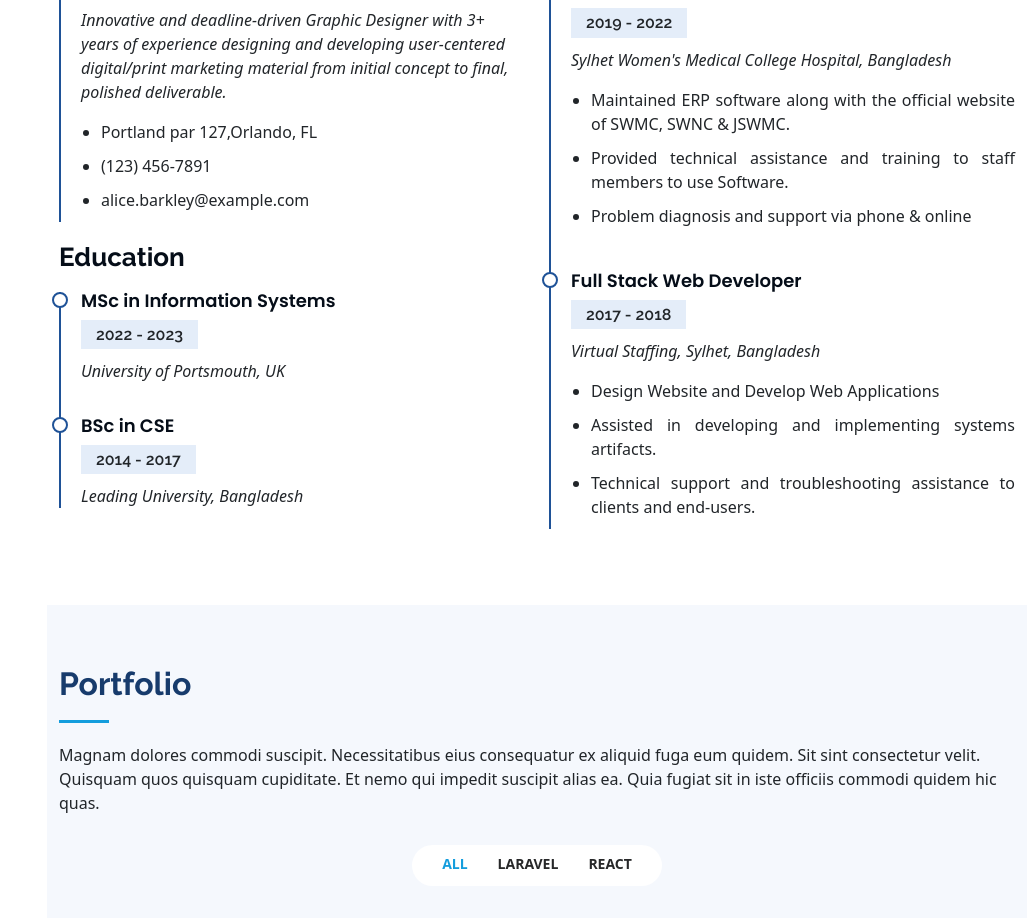
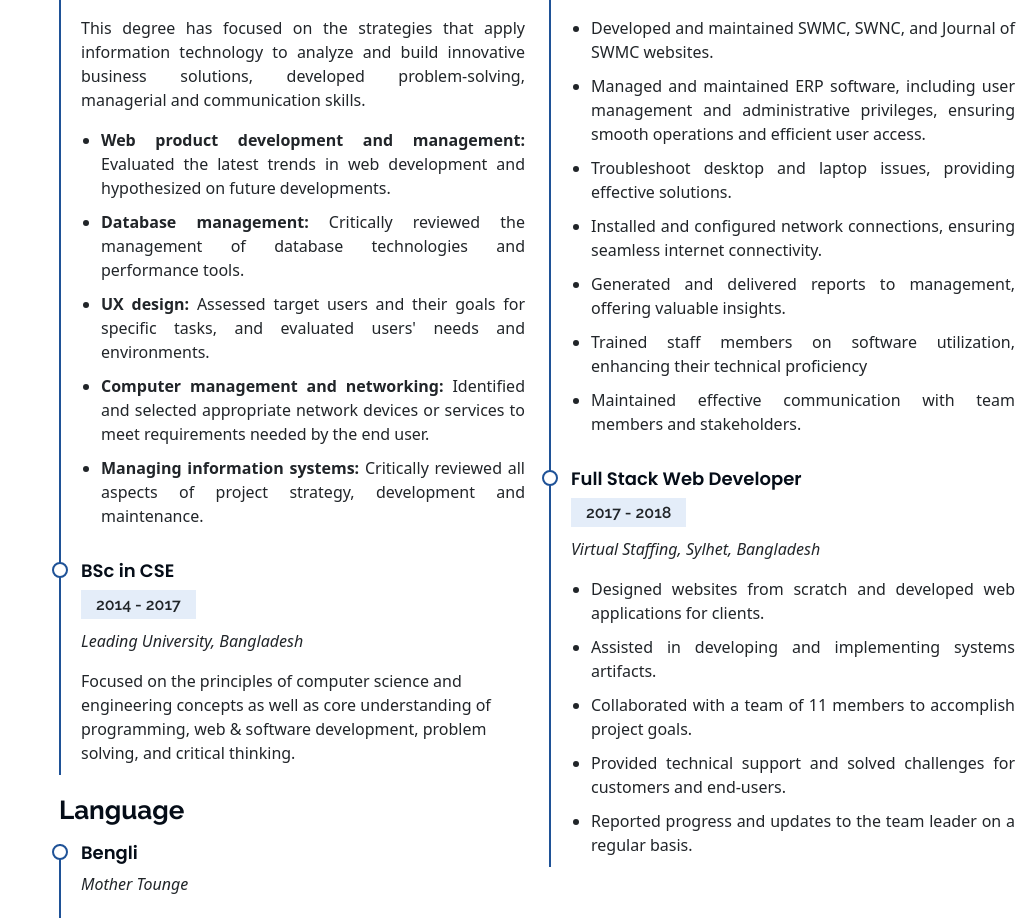
Before and after one commit to SR-Chowdhury/portfolio_v1, a React (Vite) app: page / in a window 1280 px wide. Shown: the part 2870-3788 px from the top of the page, without its empty margins (253-1280 px from the left). Built offline with nearby package versions, Linux system fonts and the light colour scheme.

Commit message:
Education and Experience Done without Resume Downlaod Button

```diff
--- a/src/Components/Resume/Resume.jsx
+++ b/src/Components/Resume/Resume.jsx
@@ -1,38 +1,49 @@
 import React from 'react';
 
 const Resume = () => {
+    // TODO: RESUME DOWNLOAD BUTTON
     return (
         <section id="resume" className="resume">
             <div className="container">
 
                 <div className="section-title">
                     <h2>Resume</h2>
-                    <p>Magnam dolores commodi suscipit. Necessitatibus eius consequatur ex aliquid fuga eum quidem. Sit sint consectetur velit. Quisquam quos quisquam cupiditate. Et nemo qui impedit suscipit alias ea. Quia fugiat sit in iste officiis commodi quidem hic quas.</p>
+                    {/* <p></p> */}
                 </div>
 
                 <div className="row">
                     <div className="col-lg-6" data-aos="fade-up">
-                        <h3 className="resume-title">Sumary</h3>
-                        <div className="resume-item pb-0">
-                            <h4>Alex Smith</h4>
-                            <p><em>Innovative and deadline-driven Graphic Designer with 3+ years of experience designing and developing user-centered digital/print marketing material from initial concept to final, polished deliverable.</em></p>
-                            <ul>
-                                <li>Portland par 127,Orlando, FL</li>
-                                <li>(123) 456-7891</li>
-                                <li>alice.barkley@example.com</li>
-                            </ul>
-                        </div>
-
                         <h3 className="resume-title">Education</h3>
                         <div className="resume-item">
                             <h4>MSc in Information Systems</h4>
                             <h5>2022 - 2023</h5>
                             <p><em>University of Portsmouth, UK</em></p>
+                            <p style={{textAlign: 'justify'}}>
+                                This degree has focused on the strategies that apply information technology to analyze and build innovative business solutions, developed problem-solving, managerial and communication skills.
+                            </p>
+                            <ul>
+                                <li><strong>Web product development and management:</strong> Evaluated the latest trends in web development and hypothesized on future developments.</li>
+                                <li><strong> Database management:</strong> Critically reviewed the management of database technologies and performance tools.</li>
+                                <li><strong> UX design:</strong> Assessed target users and their goals for specific tasks, and evaluated users' needs and environments.</li>
+                                <li><strong> Computer management and networking:</strong> Identified and selected appropriate network devices or services to meet requirements needed by the end user.</li>
+                                {/* <li><strong> Systems analysis for business:</strong> Developed a strategic understanding of systems analysis in modern organizations.</li> */}
+                                <li><strong> Managing information systems:</strong> Critically reviewed all aspects of project strategy, development and maintenance.</li>
+                            </ul>
                         </div>
                         <div className="resume-item">
                             <h4>BSc in CSE</h4>
                             <h5>2014 - 2017</h5>
                             <p><em>Leading University, Bangladesh</em></p>
+                            <p className='mb-0'>Focused on the principles of computer science and engineering concepts as well as core understanding of programming, web & software development, problem solving, and critical thinking.</p>
+                        </div>
+                        <h3 className="resume-title">Language</h3>
+                        <div className="resume-item">
+                            <h4>Bengli</h4>
+                            <p><em>Mother Tounge</em></p>
+                        </div>
+                        <div className="resume-item">
+                            <h4>English</h4>
+                            <p><em>Upper Intermediate</em></p>
                         </div>
                     </div>
                     <div className="col-lg-6" data-aos="fade-up" data-aos-delay="100">
@@ -42,9 +53,13 @@ const Resume = () => {
                             <h5>2019 - 2022</h5>
                             <p><em>Sylhet Women's Medical College Hospital, Bangladesh </em></p>
                             <ul>
-                                <li>Maintained ERP software along with the official website of SWMC, SWNC & JSWMC.</li>
-                                <li>Provided technical assistance and training to staff members to use Software.</li>
-                                <li>Problem diagnosis and support via phone & online</li>
+                                <li>Developed and maintained SWMC, SWNC, and Journal of SWMC websites.</li>
+                                <li>Managed and maintained ERP software, including user management and administrative privileges, ensuring smooth operations and efficient user access.</li>
+                                <li>Troubleshoot desktop and laptop issues, providing effective solutions.</li>
+                                <li>Installed and configured network connections, ensuring seamless internet connectivity.</li>
+                                <li>Generated and delivered reports to management, offering valuable insights.</li>
+                                <li>Trained staff members on software utilization, enhancing their technical proficiency</li>
+                                <li>Maintained effective communication with team members and stakeholders.</li>
                             </ul>
                         </div>
                         <div className="resume-item">
@@ -52,9 +67,11 @@ const Resume = () => {
                             <h5>2017 - 2018</h5>
                             <p><em>Virtual Staffing, Sylhet, Bangladesh</em></p>
                             <ul>
-                                <li>Design Website and Develop Web Applications</li>
+                                <li>Designed websites from scratch and developed web applications for clients.</li>
                                 <li>Assisted in developing and implementing systems artifacts.</li>
-                                <li>Technical support and troubleshooting assistance to clients and end-users.</li>
+                                <li>Collaborated with a team of 11 members to accomplish project goals.</li>
+                                <li>Provided technical support and solved challenges for customers and end-users.</li>
+                                <li>Reported progress and updates to the team leader on a regular basis.</li>
                             </ul>
                         </div>
                     </div>
--- a/src/assets/css/style.css
+++ b/src/assets/css/style.css
@@ -477,7 +477,8 @@ section {
 }
 
 .resume .resume-item {
-  padding: 0 0 20px 20px;
+  /* padding: 0 0 20px 20px; */
+  padding: 0 0 10px 20px;
   margin-top: -2px;
   border-left: 2px solid #1f5297;
   position: relative;
```
